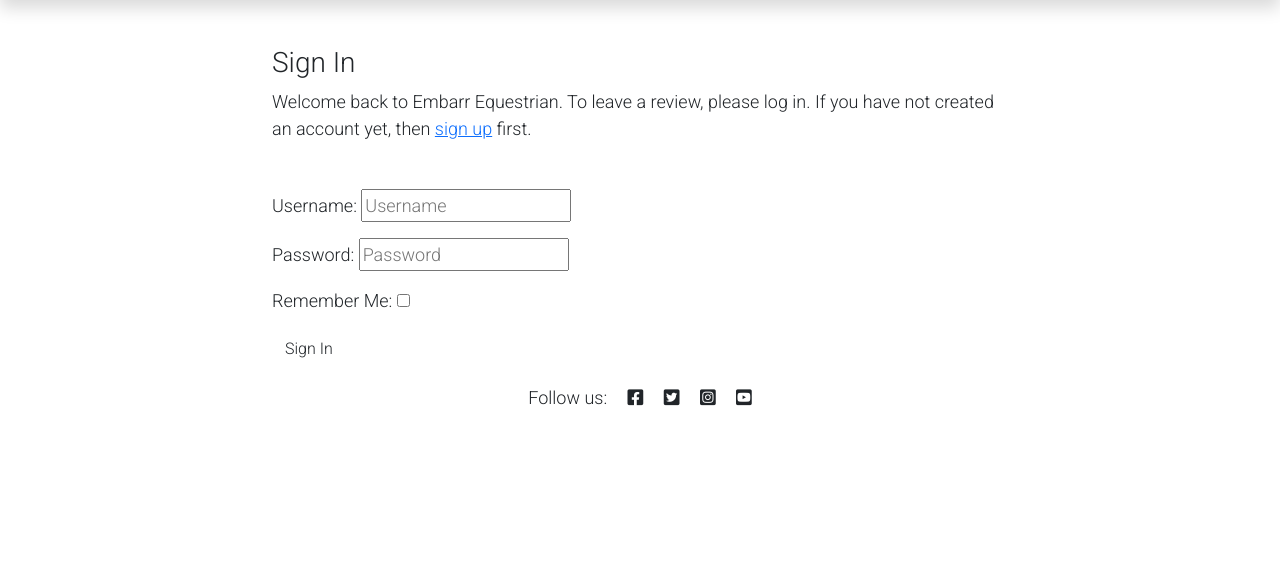
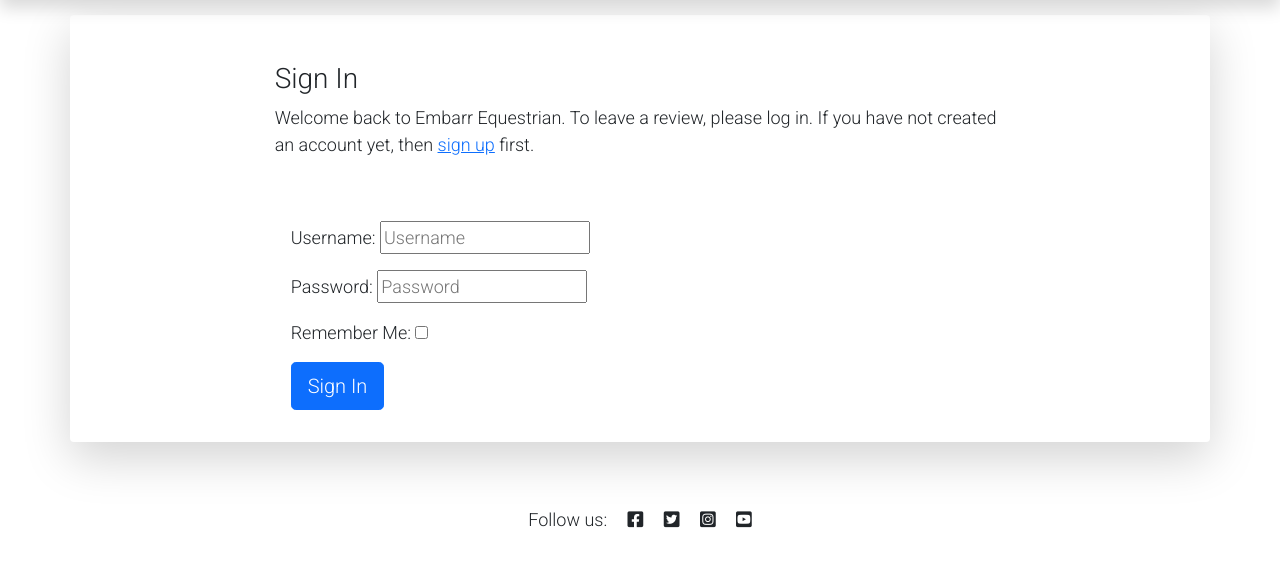
Before and after one commit to chellej80/Embarr-Equestrian-Testimonials, a Django app: page /accounts/login/ in a window 1280 px wide. Shown: the part 59-626 px from the top of the page. Run offline with Django 3.2, Linux system fonts and the light colour scheme; some libraries are stand-ins or nearby versions.

Commit message:
added bootstart shadow class to sign in container

```diff
--- a/Reviews/forms.py
+++ b/Reviews/forms.py
@@ -14,11 +14,11 @@
     Form for profile name update
     """
     email = forms.EmailField()
-    bio = forms.CharField(widget=forms.Textarea(attrs={'class': 'form-control', 'rows': 5}))
+
 
     class Meta:
         model = User
-        fields = ['username', 'email', 'first_name', 'last_name', 'bio']
+        fields = ['username', 'email', 'first_name', 'last_name']
 
 
 class searchForm(forms.Form):
--- a/templates/account/login.html
+++ b/templates/account/login.html
@@ -7,7 +7,7 @@
 
 {% block content %}
 
-<div class="container">
+<div class="container shadow-lg p-3 mb-5 bg-body rounded">
   <div class="row">
     <div class="col-md-8 mt-3 offset-md-2">
       <h3>{% trans "Sign In" %}</h3>
@@ -19,14 +19,16 @@
   </div>
   <div class="row">
     <div class="col-md-8 mt-3 offset-md-2">
+      <div class="card-body">
       <form class="login" method="POST" action="{% url 'account_login' %}">
         {% csrf_token %}
         {{ form.as_p }}
         {% if redirect_field_value %}
         <input type="hidden" name="{{ redirect_field_name }}" value="{{ redirect_field_value }}" />
         {% endif %}
-        <button class="btn btn-signup right" type="submit">{% trans "Sign In" %}</button>
+        <button class="btn btn-primary  btn-lg" type="submit">{% trans "Sign In" %}</button>
       </form>
+      </div>
     </div>
   </div>
 </div>
--- a/templates/post_detail.html
+++ b/templates/post_detail.html
@@ -24,7 +24,9 @@
         <form method="post" style="margin-top: 1.3em;">
           {{ comment_form | crispy }}
           {% csrf_token %}
+          <br>
           <button type="submit" class="btn btn-primary  btn-lg">Submit</button>
+
         </form>
         {% endif %}
         {% endif %}
```
Also changed, not shown: db.sqlite3.
